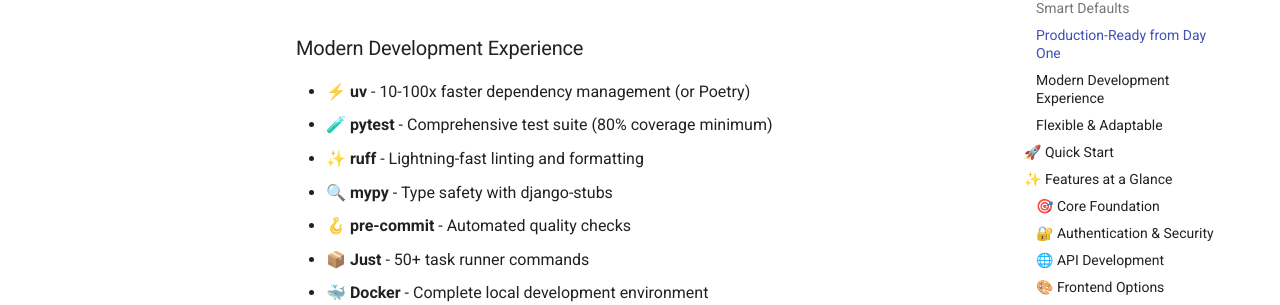
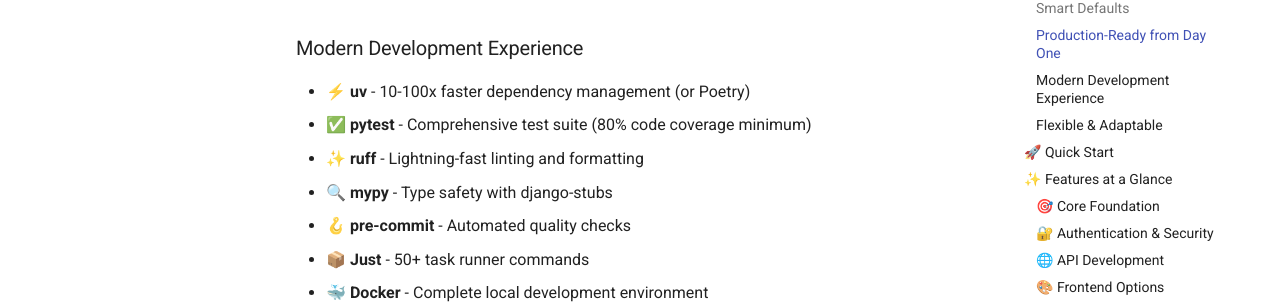
Before and after one commit to CuriousLearner/django-keel, an MkDocs documentation site: the page built from docs/index.md, in a window 1280 px wide and 900 px high, scrolled down 929 px. Shown: the part 145-450 px from the top of the window. Built offline with MkDocs 1.6.1 and Material for MkDocs 9.7.7, drawn with Linux system fonts in a browser that asks for light colours; comment, search, counter and statistics services are not loaded; the version menu is left out.

Commit message:
Fix typo in pytest coverage description

```diff
--- a/docs/index.md
+++ b/docs/index.md
@@ -36,7 +36,7 @@
 ### Modern Development Experience
 
 - **⚡ uv** - 10-100x faster dependency management (or Poetry)
-- **🧪 pytest** - Comprehensive test suite (80% coverage minimum)
+- ✅ **pytest** - Comprehensive test suite (80% code coverage minimum)
 - **✨ ruff** - Lightning-fast linting and formatting
 - **🔍 mypy** - Type safety with django-stubs
 - **🪝 pre-commit** - Automated quality checks
```
